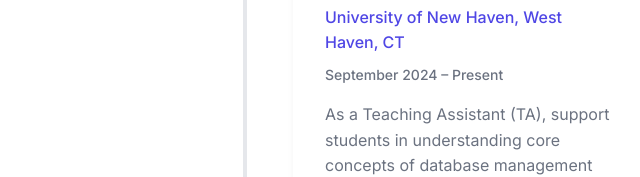
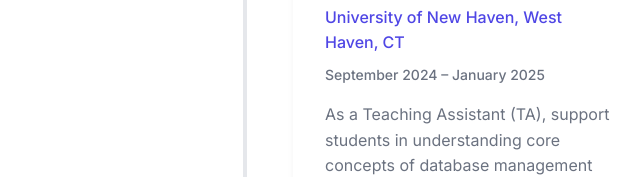
Before and after one commit to MohitRaiyani-27/MohitRaiyani-27.github.io, a website: page index.html in a window 1280 px wide. Shown: the part 7127-7304 px from the top of the page, 395-1035 px from the left. Drawn offline with Linux system fonts and the light colour scheme.

Commit message:
Update Teaching Assistant end date from Present to January 2025

```diff
--- a/index.html
+++ b/index.html
@@ -373,7 +373,7 @@
                         <h3>Teaching Assistant (Databases and SQL)</h3>
 
                         <h4>University of New Haven, West Haven, CT</h4>
-                        <span class="timeline-date">September 2024 – Present</span>
+                        <span class="timeline-date">September 2024 – January 2025</span>
                         <p>As a Teaching Assistant (TA), support students in understanding core concepts of database management and SQL programming</p>
                         <ul>
                             <li>Assist with lab sessions, coursework, and troubleshooting database-related issues</li>
```
